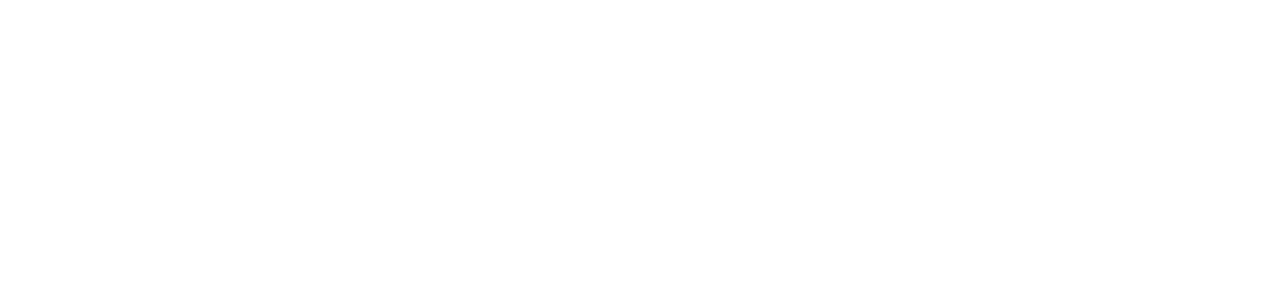
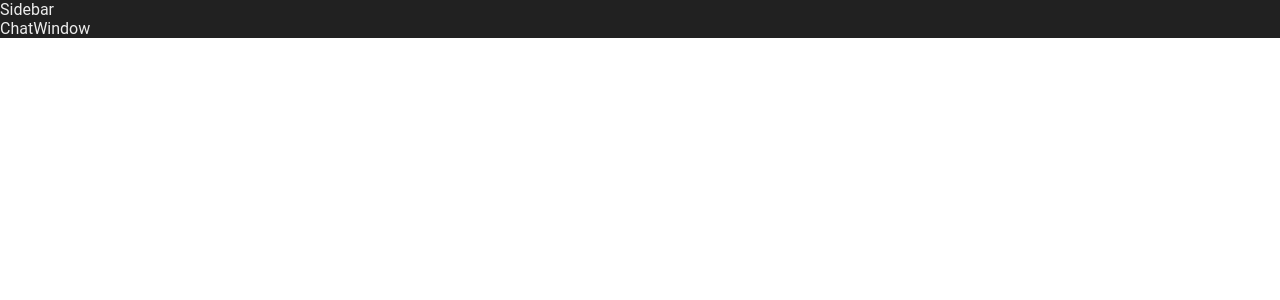
Before and after one commit to Vvn-sequeira/Chat-VIVI, a React (Vite) app in the folder frontend/: page / in a window 1280 px wide. Shown: the top 300 px of the page. Built offline with nearby package versions, Linux system fonts and the light colour scheme.

Commit message:
Project Structure

```diff
--- a/frontend/index.html
+++ b/frontend/index.html
@@ -4,7 +4,7 @@
     <meta charset="UTF-8" />
     <!-- <link rel="icon" type="image/svg+xml" href="/vite.svg" /> -->
     <meta name="viewport" content="width=device-width, initial-scale=1.0" />
-    <title>frontend</title>
+    <title>VVChat</title>
   </head>
   <body>
     <div id="root"></div>
--- a/frontend/src/App.css
+++ b/frontend/src/App.css
@@ -0,0 +1,14 @@
+
+*{
+    color: #ececec;
+    font-family: Roboto , 'Open Sans' , 'Helvetica Neue' , sans-serif;
+}
+
+body{
+    margin: 0;
+    padding: 0;
+}
+
+.app{
+    background-color: #212121;
+}
--- a/frontend/src/App.jsx
+++ b/frontend/src/App.jsx
@@ -1,13 +1,20 @@
 import { useState } from 'react'
 import './App.css'
+import Sidebar from './Sidebar'
+import ChatWindow from './ChatWindow'
+import Chat from './Chat'
+import { Mycontext } from './MyContext'
 
 function App() {
-  const [count, setCount] = useState(0)
+  const ProviderValues = {};
 
   return (
-    <>
-
-    </>
+    <div className='app'>
+      <Mycontext.Provider value={ProviderValues}>
+          <Sidebar></Sidebar>
+          <ChatWindow></ChatWindow>
+      </Mycontext.Provider>
+    </div>
   )
 }
 
--- /dev/null
+++ b/frontend/src/Chat.jsx
@@ -0,0 +1,7 @@
+import React from 'react'
+import "./Chat.css"
+export default function Chat() {
+  return (
+    <div>Chat</div>
+  )
+}
--- /dev/null
+++ b/frontend/src/ChatWindow.jsx
@@ -0,0 +1,7 @@
+import React from 'react'
+import "./ChatWindo.css"
+export default function ChatWindow() {
+  return (
+    <div>ChatWindow</div>
+  )
+}
--- /dev/null
+++ b/frontend/src/MyContext.jsx
@@ -0,0 +1,3 @@
+import { createContext } from "react";
+
+export const Mycontext = createContext()
--- /dev/null
+++ b/frontend/src/Sidebar.jsx
@@ -0,0 +1,7 @@
+import React from 'react'
+import "./Sidebar.css"
+export default function Sidebar() {
+  return (
+    <div>Sidebar</div>
+  )
+}
```
Also changed, not shown: frontend/src/Chat.css (added), frontend/src/ChatWindo.css (added), frontend/src/Sidebar.css (added).
